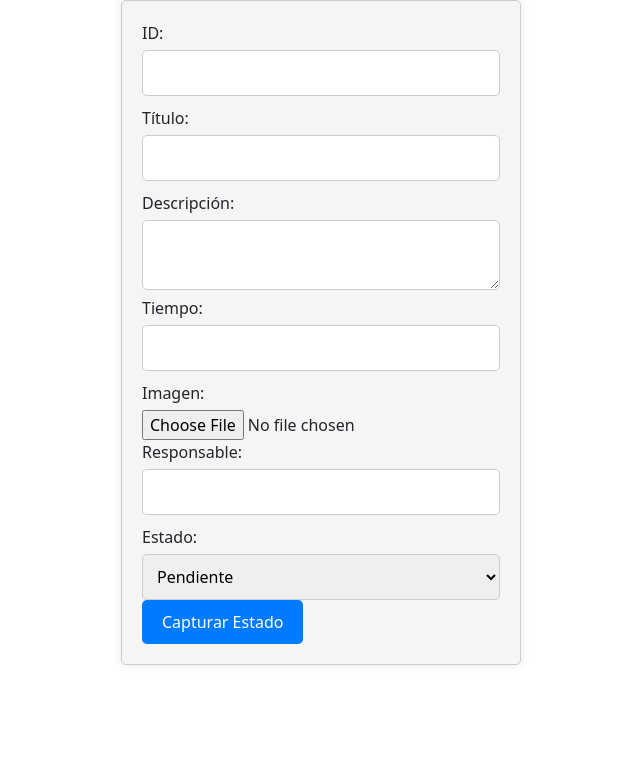
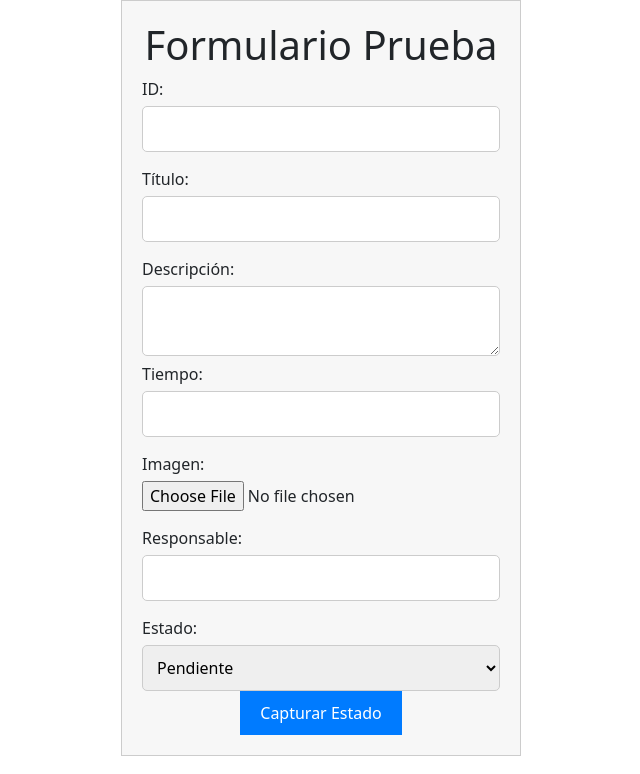
Before and after one commit to Jesica56/Formulario, a plain HTML site: page form/index.html in a window 1280 px wide. Shown: the whole page, without its empty margins (319-959 px from the left). Drawn offline with nearby package versions, Linux system fonts and the light colour scheme.

Commit message:
agregando h1 y dando estilos

```diff
--- a/form/css/styles.css
+++ b/form/css/styles.css
@@ -1,41 +1,68 @@
 /* Estilos para el formulario */
-form#miFormulario {
-    width: 400px;
+#miFormulario {
+  max-width: 400px;
   margin: 0 auto;
   padding: 20px;
-    background-color: #f5f5f5;
   border: 1px solid #ccc;
-    border-radius: 5px;
-    box-shadow: 0 0 10px rgba(0, 0, 0, 0.1);
+  background-color: #f7f7f7;
 }
 
-  /* Estilos para los labels */
+/* Estilos para los elementos del formulario */
 label {
   display: block;
   margin-bottom: 5px;
 }
 
-  /* Estilos para los campos de entrada de texto */
 input[type="text"],
 textarea,
 select {
   width: 100%;
   padding: 10px;
-    margin-bottom: 10px;
+  margin-bottom: 15px;
   border: 1px solid #ccc;
   border-radius: 5px;
 }
 
+input[type="file"] {
+  margin-bottom: 15px;
+}
+
 /* Estilos para el botón */
-  .button-container button {
+button {
+  background-color: #007BFF;
+  color: #fff;
   padding: 10px 20px;
-    background-color: #007bff;
-    color: #fff;
   border: none;
   border-radius: 5px;
   cursor: pointer;
 }
 
-  .button-container button:hover {
+button:hover {
   background-color: #0056b3;
 }
+
+/* Estilos para el encabezado del formulario */
+h1 {
+  text-align: center;
+  font-size: 24px;
+  margin-bottom: 20px;
+}
+
+/* Estilos para el contenedor de botones */
+.button-container {
+  text-align: center;
+}
+
+/* Estilos para el select */
+select {
+  width: 100%;
+  padding: 10px;
+  margin-bottom: 15px;
+  border: 1px solid #ccc;
+  border-radius: 5px;
+}
+
+/* Estilos para las opciones del select */
+option {
+  background-color: #f7f7f7;
+}
--- a/form/index.html
+++ b/form/index.html
@@ -1,5 +1,5 @@
 <!DOCTYPE html>
-<html lang="en">
+<html lang="es">
   <head>
     <meta charset="UTF-8" />
     <meta name="viewport" content="width=device-width, initial-scale=1.0" />
@@ -15,6 +15,7 @@
   <body>
     <main>
       <form id="miFormulario">
+        <h1>Formulario Prueba</h1>
         <label for="id">ID:</label>
         <input type="text" id="id" name="id" />
 
```
Lines whose indentation alone changed are shown as unchanged.
